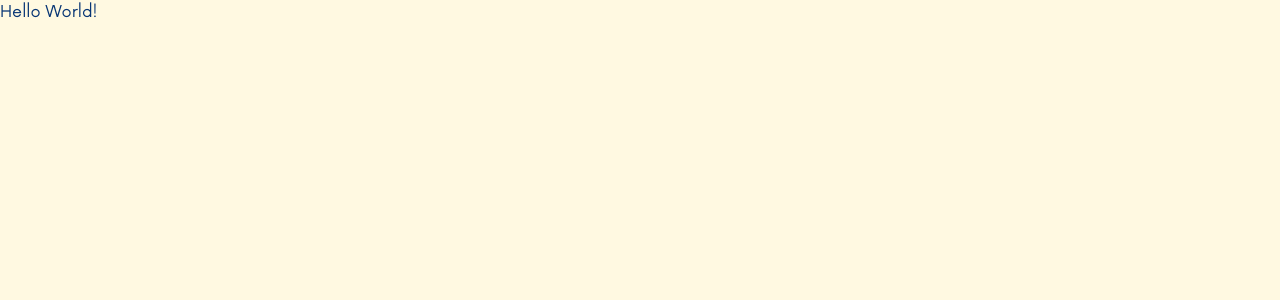
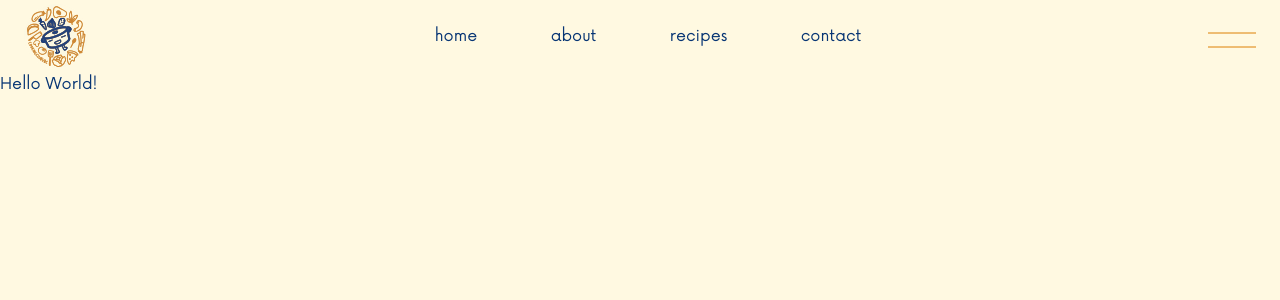
Before and after one commit to ubc-cooking/cooking-club-ubc, a Next.js app: page / in a window 1280 px wide. Shown: the top 300 px of the page. Built offline with nearby package versions, Linux system fonts and the light colour scheme.

Commit message:
feat: base navbar

```diff
--- a/src/app/layout.tsx
+++ b/src/app/layout.tsx
@@ -1,3 +1,4 @@
+import Navbar from "@/components/navbar";
 import RootProviders from "@/components/Providers";
 import type { Metadata } from "next";
 
@@ -14,7 +15,10 @@ export default function RootLayout({
   return (
     <html lang="en">
       <body>
-        <RootProviders>{children}</RootProviders>
+        <RootProviders>
+          <Navbar />
+          {children}
+        </RootProviders>
       </body>
     </html>
   );
--- /dev/null
+++ b/src/components/Image.tsx
@@ -0,0 +1,7 @@
+"use client";
+import { chakra } from "@chakra-ui/react";
+import Image from "next/image";
+
+export default chakra(Image, {
+  shouldForwardProp: (prop) => ["width", "height", "src", "alt"].includes(prop),
+});
--- /dev/null
+++ b/src/components/navbar/Hamburger.tsx
@@ -0,0 +1,42 @@
+import { motion } from "framer-motion";
+
+export default function Hamburger({ active }: { active: boolean }) {
+  return (
+    <svg
+      width="48px"
+      height="48px"
+      viewBox="0 0 48 48"
+      version="1.1"
+      xmlns="http://www.w3.org/2000/motion.svg"
+    >
+      <g>
+        <motion.line
+          variants={{
+            inactive: { y: 0, rotate: 0 },
+            active: { y: "7px", rotate: "-45deg" },
+          }}
+          animate={active ? "active" : "inactive"}
+          x1="0"
+          y1="17"
+          x2="48"
+          y2="17"
+          stroke-width="3"
+          stroke="#DD8004"
+        />
+        <motion.line
+          variants={{
+            inactive: { y: 0 },
+            active: { y: "-7px", rotate: "45deg" },
+          }}
+          animate={active ? "active" : "inactive"}
+          x1="0"
+          y1="31"
+          x2="48"
+          y2="31"
+          stroke-width="3"
+          stroke="#DD8004"
+        />
+      </g>
+    </svg>
+  );
+}
--- a/src/components/navbar/index.tsx
+++ b/src/components/navbar/index.tsx
@@ -1,5 +1,37 @@
-import { Box } from "@chakra-ui/react";
+"use client";
+
+import Image from "@/components/Image";
+import { Flex, IconButton, Link } from "@chakra-ui/react";
+import NextLink from "next/link";
+import { useState } from "react";
+import Hamburger from "./Hamburger";
 
 export default function Navbar() {
-  return <Box></Box>;
+  const [active, setActive] = useState<boolean>(false);
+  return (
+    <Flex justifyContent={"space-between"} alignItems={"center"} py={1} px={6}>
+      <Image src={"/logo.svg"} width={16} height={16} alt={"img"} />
+      <Flex justifyContent={"space-around"} w={500}>
+        <Link as={NextLink} href="">
+          home
+        </Link>
+        <Link as={NextLink} href="">
+          about
+        </Link>
+        <Link as={NextLink} href="">
+          recipes
+        </Link>
+        <Link as={NextLink} href="">
+          contact
+        </Link>
+      </Flex>
+      <IconButton
+        variant="unstyled"
+        aria-label="hamburger"
+        background={"transparent"}
+        icon={<Hamburger active={active} />}
+        onClick={() => setActive(!active)}
+      />
+    </Flex>
+  );
 }
```
Also changed, not shown: public/logo.svg (added).
